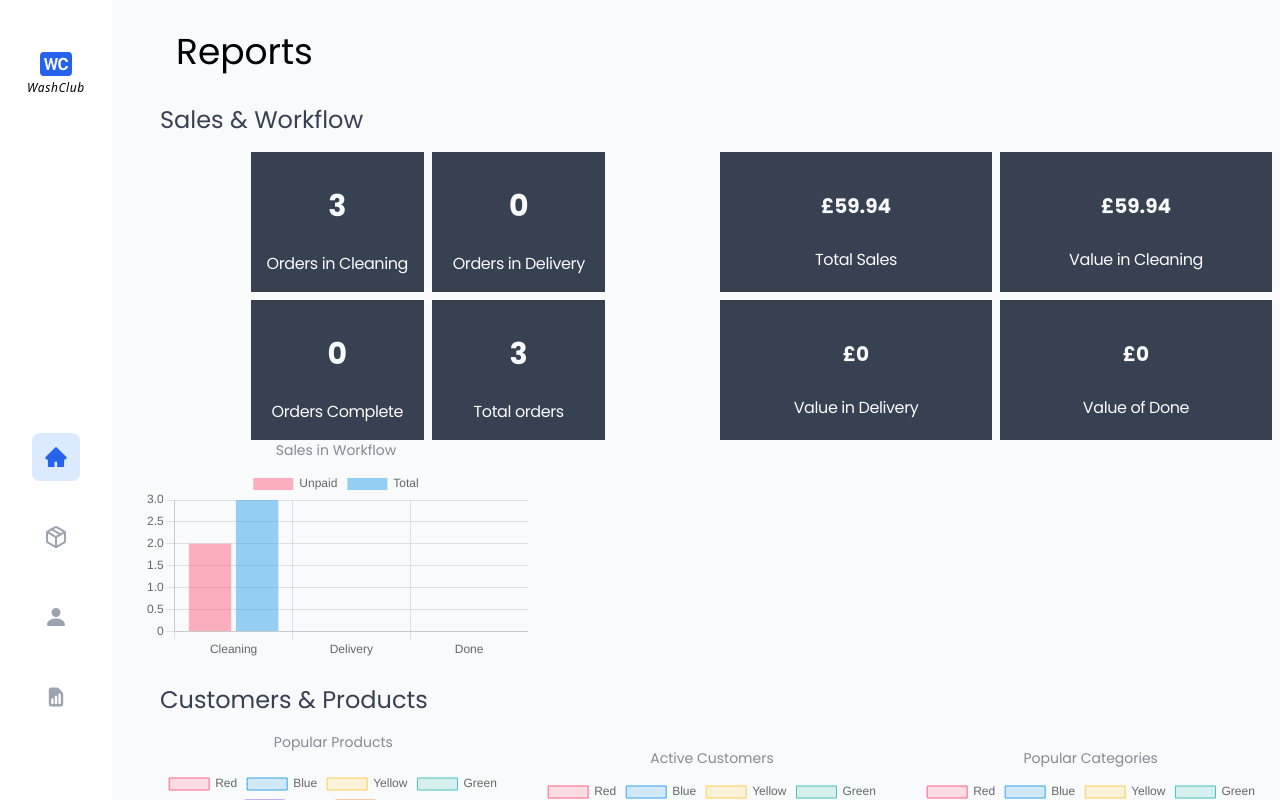
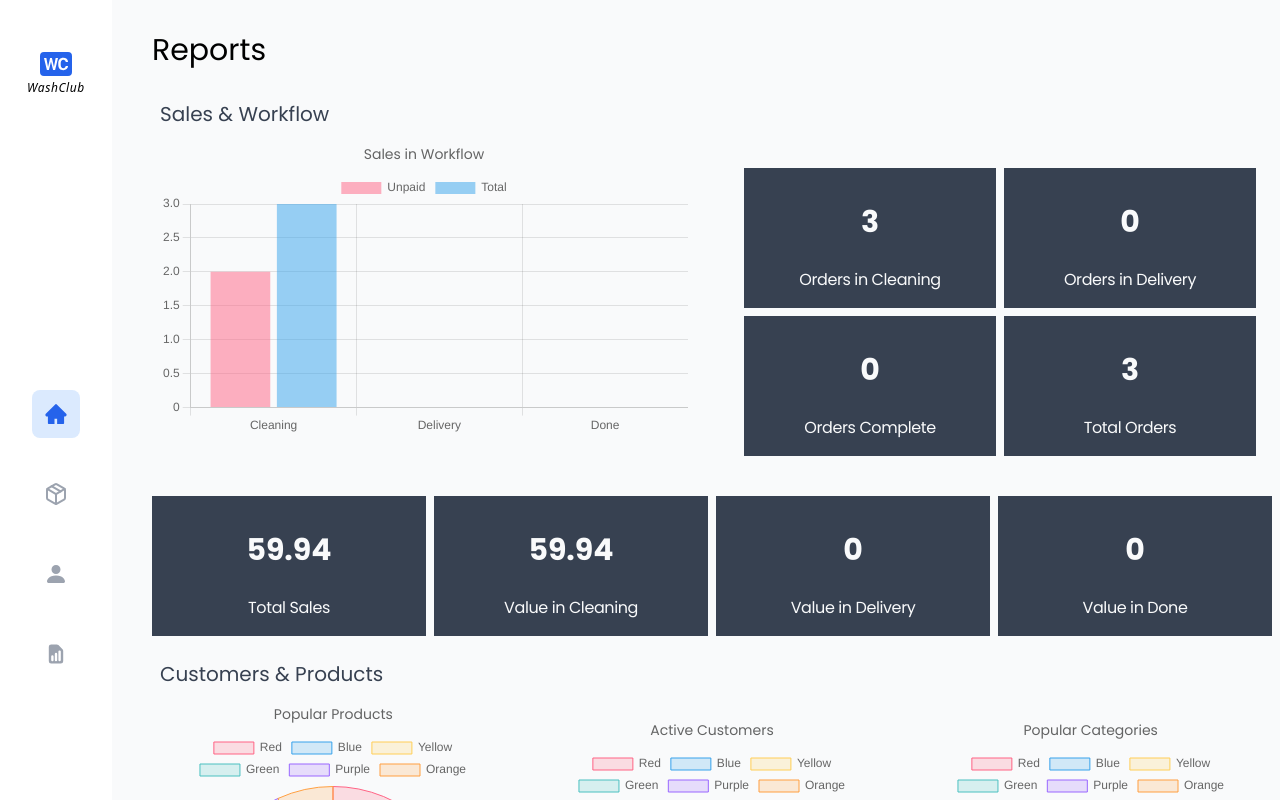
Before and after one commit to McGarry-A/pos, a React (Create React App) app: page /reports in a window 1280 px wide. Shown: the top 800 px of the page. Built offline with nearby package versions, Linux system fonts and the light colour scheme.

Commit message:
tailwind

```diff
--- a/src/App.tsx
+++ b/src/App.tsx
@@ -7,7 +7,7 @@ import Workflow from "./Routes/Workflow/Workflow";
 import "./App.css";
 
 import Reports from "./Routes/Reports/Reports";
-import Sidebar from "./Components/Sidebar/Sidebar";
+import Navbar from "./Components/Navbar/Navbar";
 import useIsMobile from "./Hooks/useIsMobile";
 
 function App() {
@@ -19,7 +19,7 @@ function App() {
         isMobile && "pb-20"
       }`}
     >
-      <Sidebar />
+      <Navbar />
       <div className="md:ml-36">
         <Outlet />
         <Routes>
--- a/src/Components/MarkAsPaidForm/MarkAsPaidForm.tsx
+++ b/src/Components/MarkAsPaidForm/MarkAsPaidForm.tsx
@@ -21,7 +21,7 @@ const MarkAsPaidForm: React.FC<props> = ({
   const [error, setError] = useState<string>("");
 
   const dispatch = useAppDispatch();
-  const activeClass = "bg-blue-600 text-gray-50 border-blue-600";
+  const activeClass = "border-b-4 border-blue-500";
 
   const { markAsPaid } = orderSlice.actions;
 
@@ -43,12 +43,13 @@ const MarkAsPaidForm: React.FC<props> = ({
 
   return (
     <Portal isHidden={portalIsHidden}>
-      <div className="bg-white flex flex-col relative shadow-md">
-        <h2 className="col-span-2 mt-12 mx-10">Please select a Payment Type</h2>
+      <div className="bg-white relative shadow-md rounded max-w-xs w-full pl-12">
+        <h2 className="mt-12 font-semibold text-lg">Payment Type</h2>
+        <p className="text-sm opacity-50 italic">How did this customer pay?</p>
         <p className="text-red-500 text-xs">{error}</p>
-        <div className="flex space-x-4 my-10 justify-center">
+        <div className="flex space-x-4 my-5">
           <button
-            className={`border-gray-800 border px-4 py-2 transition duration-150 ${
+            className={`transition duration-300 ease-in-out text-sm h-min ${
               paymentType === "cash" ? activeClass : "text-gray-800"
             }`}
             onClick={() => setPaymentType("cash")}
@@ -56,7 +57,7 @@ const MarkAsPaidForm: React.FC<props> = ({
             Cash
           </button>
           <button
-            className={`border-gray-800 border px-4 py-2 transition duration-150 ${
+            className={`transition duration-300 ease-in-out text-sm h-min ${
               paymentType === "card" ? activeClass : "text-gray-800"
             }`}
             onClick={() => setPaymentType("card")}
@@ -66,12 +67,9 @@ const MarkAsPaidForm: React.FC<props> = ({
         </div>
         <div className="flex justify-end space-x-3 p-2 mb-4 mx-4">
           <button
-            className="text-red-700 border border-red-600 px-3 py-1 text-sm"
-            onClick={() => setPortalIsHidden(false)}
+            onClick={() => handleSubmit({ current, orderId })}
+            className="px-3 py-2 bg-blue-600 text-gray-50 hover:bg-blue-500 text-sm"
           >
-            Exit
-          </button>
-          <button onClick={() => handleSubmit({ current, orderId })}>
             Confirm
           </button>
         </div>
--- a/src/Components/Sidebar/Sidebar.tsx
+++ b/src/Components/Navbar/Navbar.tsx
@@ -72,7 +72,7 @@ const NavItem: React.FC<Props> = ({
   );
 };
 
-const Sidebar = () => {
+const Navbar = () => {
   const [activeTab, setActiveTab] = useState<NavType>("Workflow");
   const isMobile = useIsMobile();
 
@@ -125,4 +125,4 @@ const Sidebar = () => {
   );
 };
 
-export default Sidebar;
+export default Navbar;
--- a/src/Components/OrderCard/OrderCard.tsx
+++ b/src/Components/OrderCard/OrderCard.tsx
@@ -1,5 +1,5 @@
 import { OrderBody } from "../OrderInterface";
-import { TiTick } from "react-icons/ti";
+import { GrFormNext } from "react-icons/gr";
 import PaymentBadge from "../PaymentBadge/PaymentBadge";
 import MarkAsPaidForm from "../MarkAsPaidForm/MarkAsPaidForm";
 import { useState } from "react";
@@ -20,8 +20,14 @@ const OrderCard: React.FC<Props> = ({ handleClick, data }) => {
 
   const [portalIsHidden, setPortalIsHidden] = useState<boolean>(false);
 
+  const handleProcess = (orderId: string) => {
+    handleClick(orderId);
+  };
+
   return (
-    <div className="grid grid-cols-2 p-3 m-2 rounded max-w-lg shadow-sm border bg-white">
+    <div
+      className={`grid grid-cols-2 p-3 my-4 mx-auto w-full rounded max-w-md shadow-sm border bg-white`}
+    >
       <div className="grid grid-cols-2 col-span-2 justify-between gap-y-3">
         <div>
           <span className="text-xs opacity-50">{orderId}</span>
@@ -51,9 +57,12 @@ const OrderCard: React.FC<Props> = ({ handleClick, data }) => {
         </div>
         <div
           className="justify-end cursor-pointer"
-          onClick={() => handleClick(orderId)}
+          onClick={() => handleProcess(orderId)}
         >
-          <TiTick className="ml-auto" size={"1.3rem"} />
+          <GrFormNext
+            className="ml-auto hover:scale-125 transition"
+            size={"2rem"}
+          />
         </div>
       </div>
     </div>
--- a/src/Components/OrderTable/OrderTable.tsx
+++ b/src/Components/OrderTable/OrderTable.tsx
@@ -1,5 +1,5 @@
 import { useState } from "react";
-import { TiTick } from "react-icons/ti";
+import { GrFormNext } from "react-icons/gr";
 import { BasketItemInterface } from "../../Context";
 import MarkAsPaidForm from "../MarkAsPaidForm/MarkAsPaidForm";
 import { OrderBody, OrderInterface } from "../OrderInterface";
@@ -129,7 +129,7 @@ const OrderTable: React.FC<Props> = ({ handleClick, data, showCurrent }) => {
             className="px-4 py-1"
             onClick={() => handleClick(orderId, current)}
           >
-            <TiTick size={"1.3rem"} />
+            <GrFormNext size={"1.3rem"} />
           </button>
         </td>
       </tr>
@@ -157,13 +157,18 @@ const OrderTable: React.FC<Props> = ({ handleClick, data, showCurrent }) => {
   };
 
   const renderTable = () => (
-    <table className="hidden md:table md:bg-gray-50 md:w-full md:max-w-5xl md:ml-4">
+    <table className="md:table md:bg-gray-50 md:w-full md:max-w-5xl md:ml-4">
       {renderTableHead()}
       {renderTableBody()}
     </table>
   );
 
-  return <>{renderMarkAsPaidForm()}</>;
+  return (
+    <>
+      {renderTable()}
+      {renderMarkAsPaidForm()}
+    </>
+  );
 };
 
 export default OrderTable;
--- a/src/Components/PaymentBadge/PaymentBadge.tsx
+++ b/src/Components/PaymentBadge/PaymentBadge.tsx
@@ -25,7 +25,7 @@ const PaymentBadge: React.FC<props> = ({
 }) => {
   if (payment === "card" || payment === "cash") {
     return (
-      <span className="px-3 w-full py-1 rounded text-white bg-green-600 uppercase text-xs">
+      <span className="px-3 w-full py-1 rounded text-white bg-green-600 uppercase text-xs hover:bg-green-500">
         {payment}
       </span>
     );
@@ -34,7 +34,7 @@ const PaymentBadge: React.FC<props> = ({
   return (
     <>
       <span
-        className={`px-3 w-full py-1 rounded text-white bg-red-600 text-xs uppercase cursor-pointer`}
+        className={`px-3 w-full py-1 rounded text-white bg-red-600 text-xs uppercase cursor-pointer hover:bg-red-500`}
         onClick={() => {
           setPortalIsHidden && setPortalIsHidden(true);
           setPortalProps &&
--- a/src/Components/PaymentOption/PaymentOption.tsx
+++ b/src/Components/PaymentOption/PaymentOption.tsx
@@ -3,7 +3,7 @@ import { IconType } from "react-icons/lib";
 
 interface Props<T> {
   state: T;
-  setState: Dispatch<SetStateAction<T>> | Dispatch<SetStateAction<T>>;
+  setState: Dispatch<SetStateAction<T>>;
   current: T;
   Icon: IconType;
   title: string;
@@ -16,22 +16,23 @@ const PaymentOption = <T,>({
   Icon,
   title,
 }: Props<T>): JSX.Element => {
+  const match = state === current ? true : false;
   return (
     <div
       className={`${
-        state === current ? "border-blue-900 border-2" : ""
+        match && "border-blue-900 border-2"
       } bg-blue-600 bg-opacity-10 p-4 rounded-2xl text-blue-900 text-xs flex justify-center items-center flex-col w-24 cursor-pointer`}
       onClick={() => setState(current)}
     >
       <Icon
         size={"2rem"}
         className={`${
-          state === current ? "opacity-1" : "opacity-40"
+          match ? "opacity-1" : "opacity-40"
         } text-blue-900 mb-1 hover:opacity-100`}
       />
       <p
-        className={` ${
-          state === current ? "opacity-1" : "opacity-40"
+        className={`${
+          match ? "opacity-1" : "opacity-40"
         } tracking-tighter font-bold}`}
       >
         {title}
--- a/src/Components/Portal/Portal.tsx
+++ b/src/Components/Portal/Portal.tsx
@@ -6,7 +6,7 @@ const Portal: React.FC<Props> = ({ children, isHidden }) => {
 
   return isHidden ? (
     ReactDOM.createPortal(
-      <div className="fixed top-0 left-0 w-full h-full bg-black bg-opacity-50 flex justify-center items-center">
+      <div className="fixed top-0 left-0 w-full h-full bg-black bg-opacity-50 flex justify-center items-center z-50">
         {children}
       </div>,
       target
--- a/src/Routes/Customers/Customers.tsx
+++ b/src/Routes/Customers/Customers.tsx
@@ -130,7 +130,7 @@ const Customers = () => {
 
   return (
     <div>
-      <div className="space-y-2 p-2">
+      <div className="space-y-2 p-2 mt-8">
         <h2 className="text-2xl text-gray-800 mt-4 px-2">Customer Search</h2>
       </div>
       <form onSubmit={(e) => handleFormSubmit(e)} className="my-6 px-4">
@@ -172,7 +172,7 @@ const Customers = () => {
           </div>
         </div>
       </form>
-      <div className="flex max-w-lg justify-end">
+      <div className="flex max-w-lg justify-end mx-4 md:mx-0">
         <p className="flex items-center text-sm text-gray-600 opacity-70">
           Add a new customer{" "}
           <span className="ml-2 border p-1 border-gray-500">
--- a/src/Routes/Orders/Orders.tsx
+++ b/src/Routes/Orders/Orders.tsx
@@ -106,7 +106,7 @@ const Orders = () => {
   };
   return (
     <div>
-      <div className="space-y-2 px-4 py-2">
+      <div className="space-y-2 px-4 py-2 mt-8">
         <h2 className="text-2xl text-gray-800 mt-4">Order Search</h2>
       </div>
       <form onSubmit={(e) => handleFormSubmit(e)} className="my-6 px-4 mx-auto">
@@ -159,8 +159,7 @@ const Orders = () => {
               </select>
             </div>
           </div>
-          <div></div>
-          <div className="flex justify-end space-x-3">
+          <div className="flex justify-end space-x-3 col-span-2">
             <button
               className="border-gray-300 border p-3 text-gray-500 text-xs font-semibold uppercase rounded"
               type="button"
@@ -184,7 +183,7 @@ const Orders = () => {
           </div>
         </div>
       </form>
-      <div className="flex justify-end max-w-5xl px-2 md:px-0">
+      <div className="flex justify-end max-w-5xl mx-4 md:mx-0">
         <p className="flex items-center opacity-60 text-sm">
           Create a new order{" "}
           <Link
--- a/src/Routes/Reports/Reports.tsx
+++ b/src/Routes/Reports/Reports.tsx
@@ -74,13 +74,11 @@ interface props {
 const ChartWrapper: React.FC<props> = ({ children, chartTitle, large }) => {
   return (
     <div
-      className={`w-full grid justify-center ${
-        large ? "col-span-2" : "max-w-xs md:max-w-sm"
+      className={`w-full justify-center ${
+        large ? "col-span-2 max-w-2xl" : "max-w-xs"
       }`}
     >
-      <h3 className="text-center text-gray-700 opacity-60 mb-2 text-sm">
-        {chartTitle}
-      </h3>
+      <h3 className="text-center opacity-60 mb-2 text-sm">{chartTitle}</h3>
       {children}
     </div>
   );
@@ -150,95 +148,61 @@ const Reports = () => {
 
   const totalOrders = ordersInCleaning + ordersInDeliver + ordersInDone;
 
+  interface ReportBlockInterface {
+    title: string;
+    figure: number;
+  }
+
+  const ReportBlock: React.FC<ReportBlockInterface> = ({ title, figure }) => {
+    return (
+      <div className="flex flex-col items-center justify-center min-w-42 min-h-42 space-y-2 bg-gray-700 text-gray-50 p-4">
+        <span className="p-5">
+          <h2 className="text-3xl font-bold">{figure}</h2>
+        </span>
+        <h3 className="text-center tracking-tight">{title}</h3>
+      </div>
+    );
+  };
+
   return (
     <div className="">
-      <h1 className="mx-8 my-8 text-4xl text-center md:text-left">Reports</h1>
+      <h1 className="mx-2 my-8 text-3xl text-left md:text-left">Reports</h1>
 
-      <div className="space-y-4 mt-6">
-        <h2 className="text-gray-700 text-2xl text-center sm:text-left sm:ml-4">
+      <div className="space-y-4">
+        <h2 className="text-gray-700 text-xl mx-2 sm:text-left sm:ml-4">
           Sales & Workflow
         </h2>
-        <div className="grid grid-cols-1 sm:grid-cols-2 w-full justify-items-center">
-          <div className="grid grid-cols-2 gap-2">
-            <div className="flex flex-col items-center justify-center min-w-42 min-h-42 space-y-2 bg-gray-700 text-gray-50 p-4">
-              <span className="p-5">
-                <h2 className="text-3xl font-bold">{ordersInCleaning}</h2>
-              </span>
-              <h3 className="text-center tracking-tight">Orders in Cleaning</h3>
-            </div>
-            <div className="flex flex-col items-center justify-center min-w-42 min-h-42 space-y-2 bg-gray-700 text-gray-50 p-4">
-              <span className="p-5">
-                <h2 className="text-3xl font-bold">{ordersInDeliver}</h2>
-              </span>
-              <h3 className="text-center tracking-tight">Orders in Delivery</h3>
-            </div>
+        <div className="grid grid-cols-1 md:grid-cols-2 gap-4">
+          <div className="mx-4">
+            <ChartWrapper chartTitle="Sales in Workflow" large>
+              <Bar data={data} />
+            </ChartWrapper>
+          </div>
+          <div className="grid grid-cols-2 gap-2 p-6">
+            <ReportBlock title="Orders in Cleaning" figure={ordersInCleaning} />
+            <ReportBlock title="Orders in Delivery" figure={ordersInDeliver} />
+            <ReportBlock title="Orders Complete" figure={ordersInDone} />
+            <ReportBlock title="Total Orders" figure={totalOrders} />
+          </div>
+        </div>
 
-            <div className="flex flex-col items-center justify-center min-w-42 min-h-42 space-y-2 bg-gray-700 text-gray-50 p-4">
-              <span className="p-5">
-                <h2 className="text-3xl font-bold">{ordersInDone}</h2>
-              </span>
-              <h3 className="text-center tracking-tight">Orders Complete</h3>
-            </div>
-            <div className="flex flex-col items-center justify-center min-w-42 min-h-42 space-y-2 bg-gray-700 text-gray-50 p-4">
-              <span className="p-5 ">
-                <h2 className="text-3xl font-bold">{totalOrders}</h2>
-              </span>
-              <h3 className="text-center tracking-tight">Total orders</h3>
-            </div>
-          </div>
-
-          <div className="grid grid-cols-2 grid-rows-2 w-full gap-2 px-2">
-            <div className="flex flex-col items-center justify-center space-y-2 bg-gray-700 p-2">
-              <span className="p-5 rounded">
-                <h2 className="text-xl font-bold text-gray-50">
-                  £{totalSales}
-                </h2>
-              </span>
-              <h3 className="text-gray-50 text-center tracking-tight">
-                Total Sales
-              </h3>
-            </div>
-            <div className="flex flex-col items-center justify-center space-y-2 bg-gray-700 p-2">
-              <span className="bg-gray-700 p-5 rounded">
-                <h2 className="text-xl font-bold text-gray-50">
-                  £{totalPriceOfItemsInCleaning}
-                </h2>
-              </span>
-              <h3 className="text-gray-50 text-center tracking-tight">
-                Value in Cleaning
-              </h3>
-            </div>
-            <div className="flex flex-col items-center justify-center space-y-2 bg-gray-700 p-2">
-              <span className="bg-gray-700 p-5 rounded">
-                <h2 className="text-xl font-bold text-gray-50">
-                  £{totalPriceOfItemsInDeliver}
-                </h2>
-              </span>
-              <h3 className="text-gray-50 text-center tracking-tight">
-                Value in Delivery
-              </h3>
-            </div>
-            <div className="flex flex-col items-center justify-center space-y-2 bg-gray-700 p-2">
-              <span className="bg-gray-700 p-5 rounded">
-                <h2 className="text-xl font-bold text-gray-50">
-                  £{totalPriceOfItemsInDone}
-                </h2>
-              </span>
-              <h3 className="text-gray-50 text-center tracking-tight">
-                Value of Done
-              </h3>
-            </div>
-          </div>
+        <div className="grid grid-cols-4 gap-2 px-2">
+          <ReportBlock title="Total Sales" figure={totalSales} />
+          <ReportBlock
+            title="Value in Cleaning"
+            figure={totalPriceOfItemsInCleaning}
+          />
+          <ReportBlock
+            title="Value in Delivery"
+            figure={totalPriceOfItemsInDeliver}
+          />
+          <ReportBlock title="Value in Done" figure={totalPriceOfItemsInDone} />
         </div>
       </div>
 
-      <ChartWrapper chartTitle="Sales in Workflow">
-        <Bar data={data} />
-      </ChartWrapper>
-
       {/* DONUGHT CHARTS */}
       <div className="space-y-4 mt-6">
-        <h2 className="text-gray-700 text-2xl text-center sm:text-left sm:ml-4">
+        <h2 className="text-gray-700 text-xl mx-2 sm:text-left sm:ml-4">
           Customers & Products
         </h2>
         <div className="grid grid-cols-1 sm:grid-cols-2 md:grid-cols-3 w-full my-5 space-y-4 justify-items-center">
@@ -253,7 +217,6 @@ const Reports = () => {
           </ChartWrapper>
         </div>
       </div>
-      {/* BARCHARTS */}
     </div>
   );
 };
```
